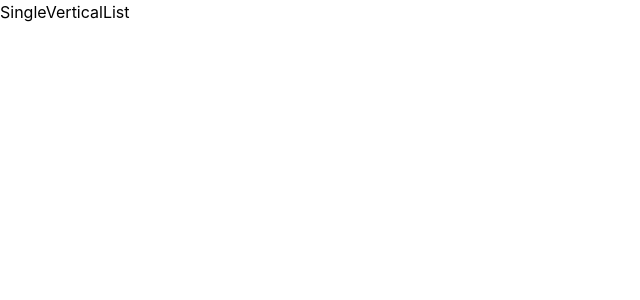
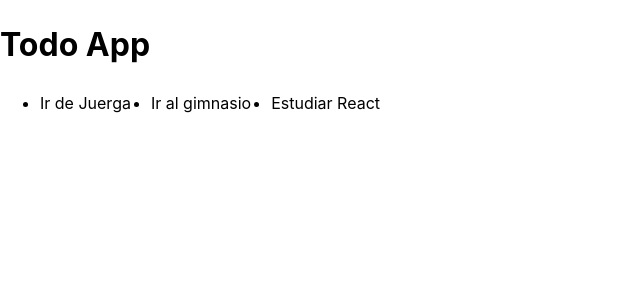
Before and after one commit to Jveen-D/react-demos, a React (Vite) app: page /dnd/single-vertical-list in a window 1280 px wide. Shown: the top 300 px of the page, without its empty margins (0-640 px from the left). Built offline with nearby package versions, Linux system fonts and the light colour scheme.

Commit message:
chore: update

```diff
--- a/package.json
+++ b/package.json
@@ -10,6 +10,7 @@
     "preview": "vite preview"
   },
   "dependencies": {
+    "@hello-pangea/dnd": "^16.6.0",
     "localforage": "^1.10.0",
     "match-sorter": "^6.3.4",
     "react": "^18.2.0",
--- a/src/pages/dnd/single-vertical-list/index.tsx
+++ b/src/pages/dnd/single-vertical-list/index.tsx
@@ -1,9 +1,71 @@
-import type React from "react";
+import React from "react";
+import { DragDropContext, Droppable, Draggable } from "@hello-pangea/dnd";
+
+const initialStateTodos = [
+	{
+		id: 1,
+		title: "Ir de Juerga",
+		completed: false,
+	},
+	{
+		id: 2,
+		title: "Ir al gimnasio",
+		completed: false,
+	},
+	{
+		id: 3,
+		title: "Estudiar React",
+		completed: true,
+	},
+];
 
 type SingleVerticalListProps = {};
 
 const SingleVerticalList: React.FC<SingleVerticalListProps> = (props) => {
-	return <div>SingleVerticalList</div>;
+	const [todos, setTodos] = React.useState(initialStateTodos);
+	const handleDragEnd = (result) => {
+		console.log(result);
+		if (!result.destination) return;
+		const startIndex = result.source.index;
+		const endIndex = result.destination.index;
+		const copyTodos = [...todos];
+		const [reorderTodo] = copyTodos.splice(startIndex, 1);
+		copyTodos.splice(endIndex, 0, reorderTodo);
+		setTodos(copyTodos);
+	};
+	return (
+		<DragDropContext onDragEnd={handleDragEnd}>
+			<h1>Todo App</h1>
+			<Droppable droppableId="todos" direction={"horizontal"}>
+				{(droppableProvider) => (
+					<ul
+						style={{
+							display: "flex",
+							flexDirection: "row",
+							gap: "20px",
+						}}
+						ref={droppableProvider.innerRef}
+						{...droppableProvider.droppableProps}
+					>
+						{todos.map((todo, index) => (
+							<Draggable index={index} key={todo.id} draggableId={`${todo.id}`}>
+								{(draggableProvider) => (
+									<li
+										ref={draggableProvider.innerRef}
+										{...draggableProvider.draggableProps}
+										{...draggableProvider.dragHandleProps}
+									>
+										{todo.title}
+									</li>
+								)}
+							</Draggable>
+						))}
+						{droppableProvider.placeholder}
+					</ul>
+				)}
+			</Droppable>
+		</DragDropContext>
+	);
 };
 
 export default SingleVerticalList;
```
Also changed, not shown: 1 other file (tests, documents, lock files or other folders).
